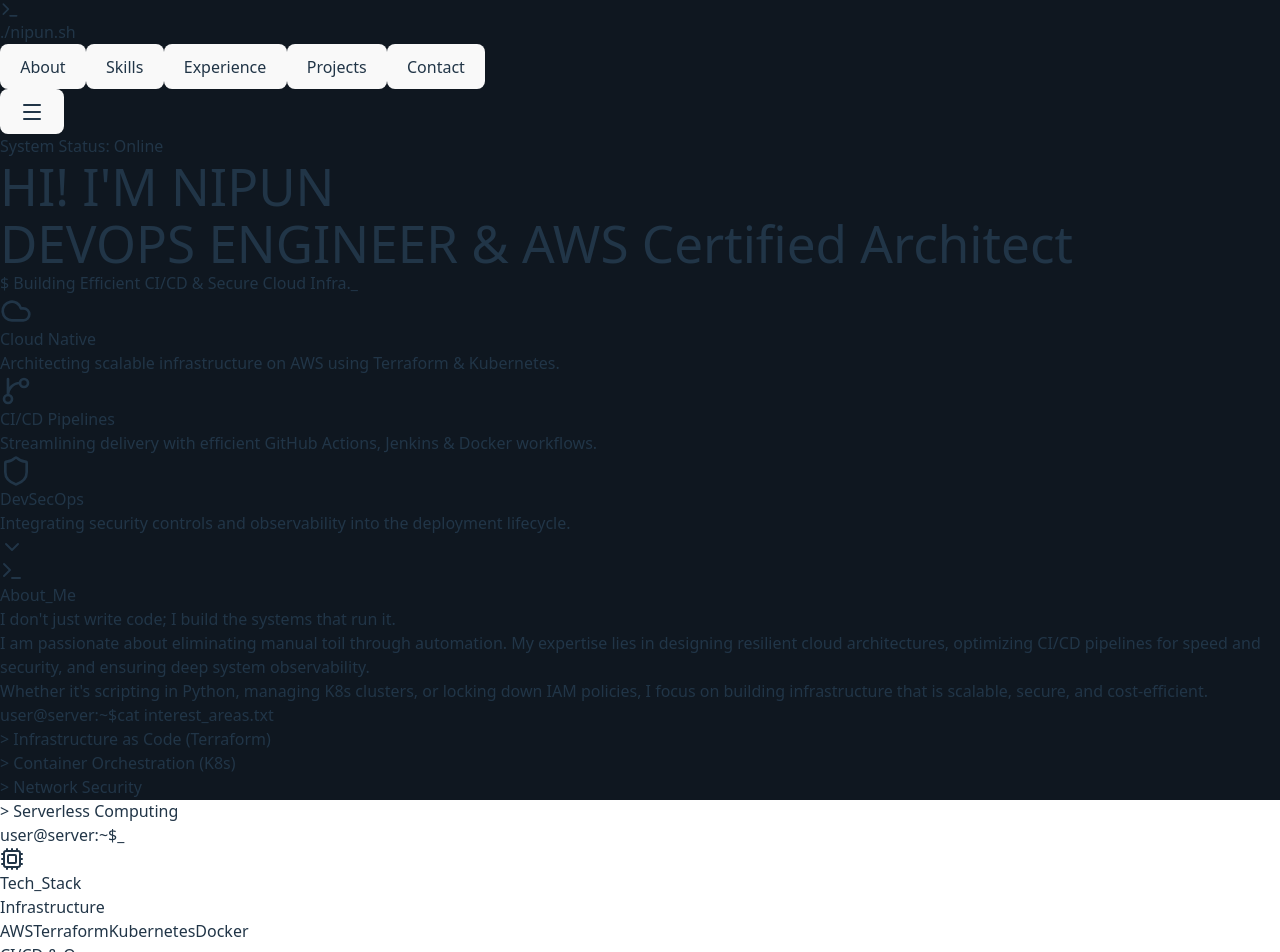
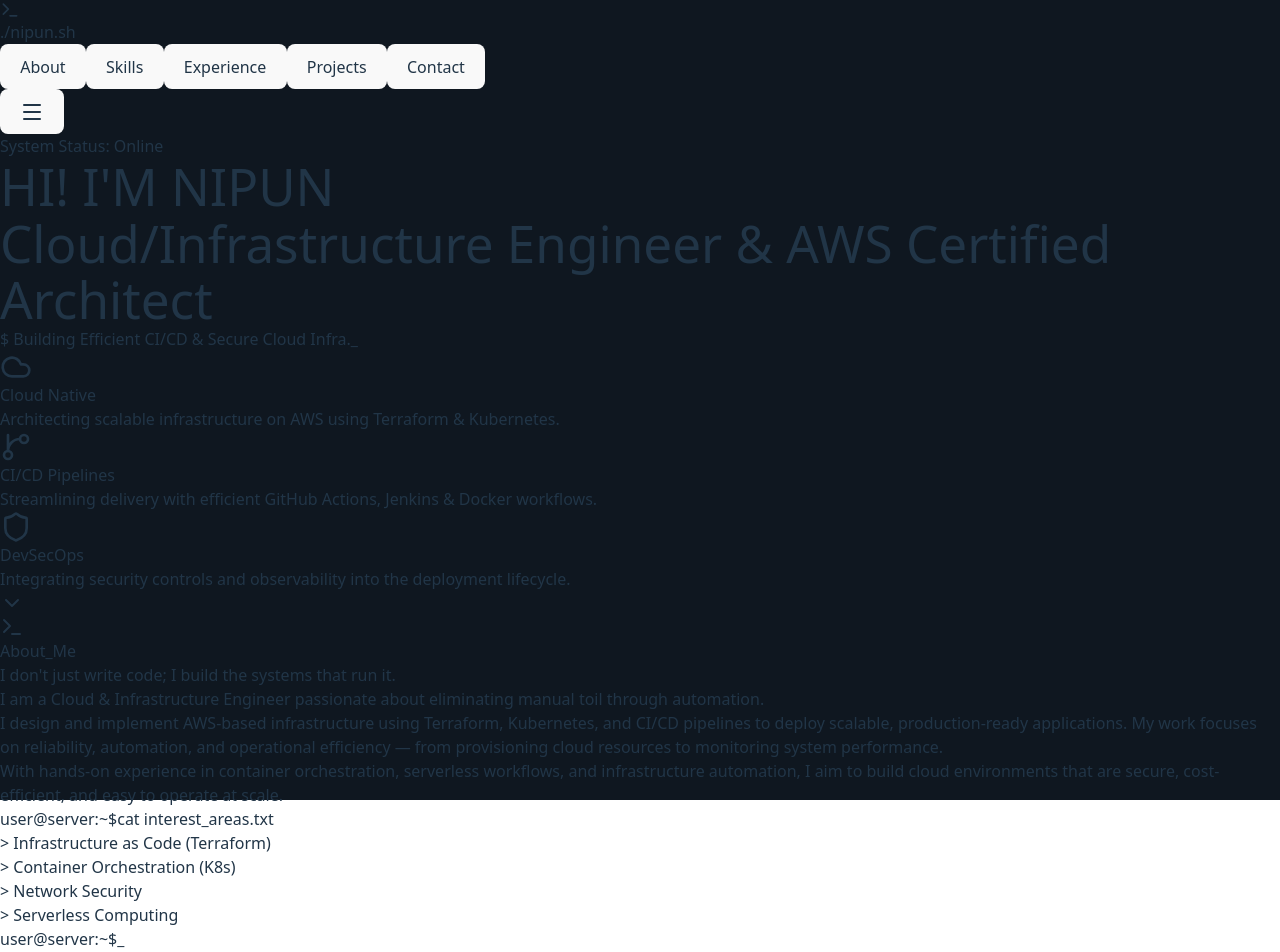
Before and after one commit to nipun221/my-devops-portfolio, a React (Vite) app: page / in a window 1280 px wide. Shown: the top 952 px of the page. Built offline with nearby package versions, Linux system fonts and the light colour scheme.

Commit message:
new commit

```diff
--- a/src/App.jsx
+++ b/src/App.jsx
@@ -76,7 +76,7 @@ const App = () => {
   const experience = [
     {
       company: 'Hex64',
-      role: 'DevOps Engineer',
+      role: 'DevOps Engineer (Intern)',
       period: 'Jan 2024 - Sep 2024',
       description:
         'Designed and implemented scalable infrastructure on AWS using Terraform, reducing deployment times by 60%. Developed CI/CD pipelines with GitHub Actions, automating testing and deployment processes, which improved release frequency by 25%.',
@@ -185,7 +185,7 @@ const App = () => {
             <p className="text-green-400 mb-4 tracking-widest uppercase text-sm font-bold">System Status: Online</p>
             <h1 className="text-4xl md:text-7xl font-bold text-white mb-6 leading-tight">
               HI! I'M NIPUN<br />
-              <span className="text-gray-500">DEVOPS ENGINEER & AWS Certified Architect</span>
+              <span className="text-gray-500">Cloud/Infrastructure Engineer & AWS Certified Architect</span>
             </h1>
             <div className="h-8 md:h-12 flex items-center">
               <span className="text-lg md:text-2xl text-gray-400">
@@ -225,8 +225,9 @@ const App = () => {
             <div className="grid md:grid-cols-2 gap-12 items-center">
               <div className="space-y-6 text-lg text-gray-400 leading-relaxed">
                 <p><span className="text-white font-bold">I don't just write code; I build the systems that run it.</span></p>
-                <p>I am passionate about eliminating manual toil through automation. My expertise lies in designing resilient cloud architectures, optimizing CI/CD pipelines for speed and security, and ensuring deep system observability.</p>
-                <p>Whether it's scripting in Python, managing K8s clusters, or locking down IAM policies, I focus on building infrastructure that is scalable, secure, and cost-efficient.</p>
+                <p>I am a Cloud & Infrastructure Engineer passionate about eliminating manual toil through automation.</p>
+                <p>I design and implement AWS-based infrastructure using Terraform, Kubernetes, and CI/CD pipelines to deploy scalable, production-ready applications. My work focuses on reliability, automation, and operational efficiency — from provisioning cloud resources to monitoring system performance.</p>
+                <p>With hands-on experience in container orchestration, serverless workflows, and infrastructure automation, I aim to build cloud environments that are secure, cost-efficient, and easy to operate at scale.</p>
               </div>
               <div className="bg-neutral-800 p-6 border border-gray-700 text-sm">
                 <div className="flex gap-2 mb-4 border-b border-gray-700 pb-2">
```
Also changed, not shown: 1 other file (tests, documents, lock files or other folders).
